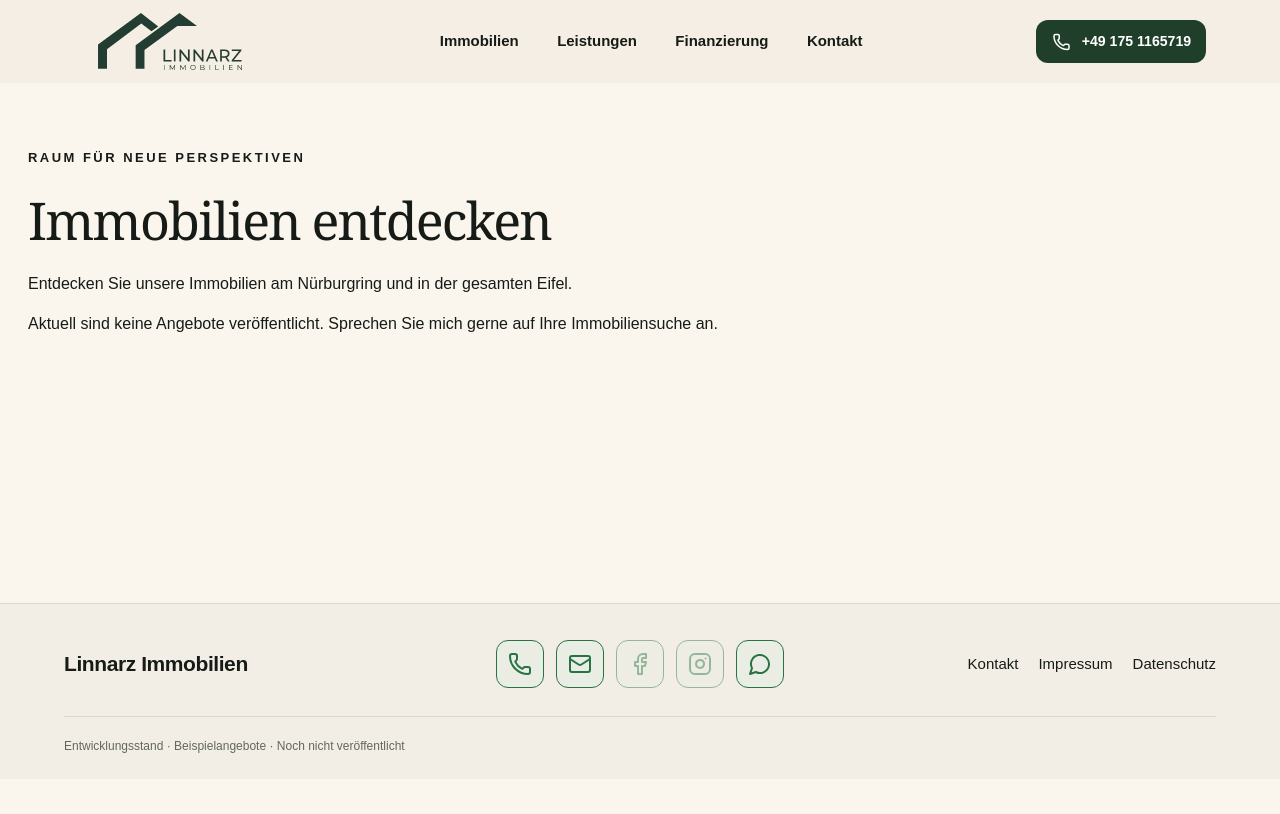
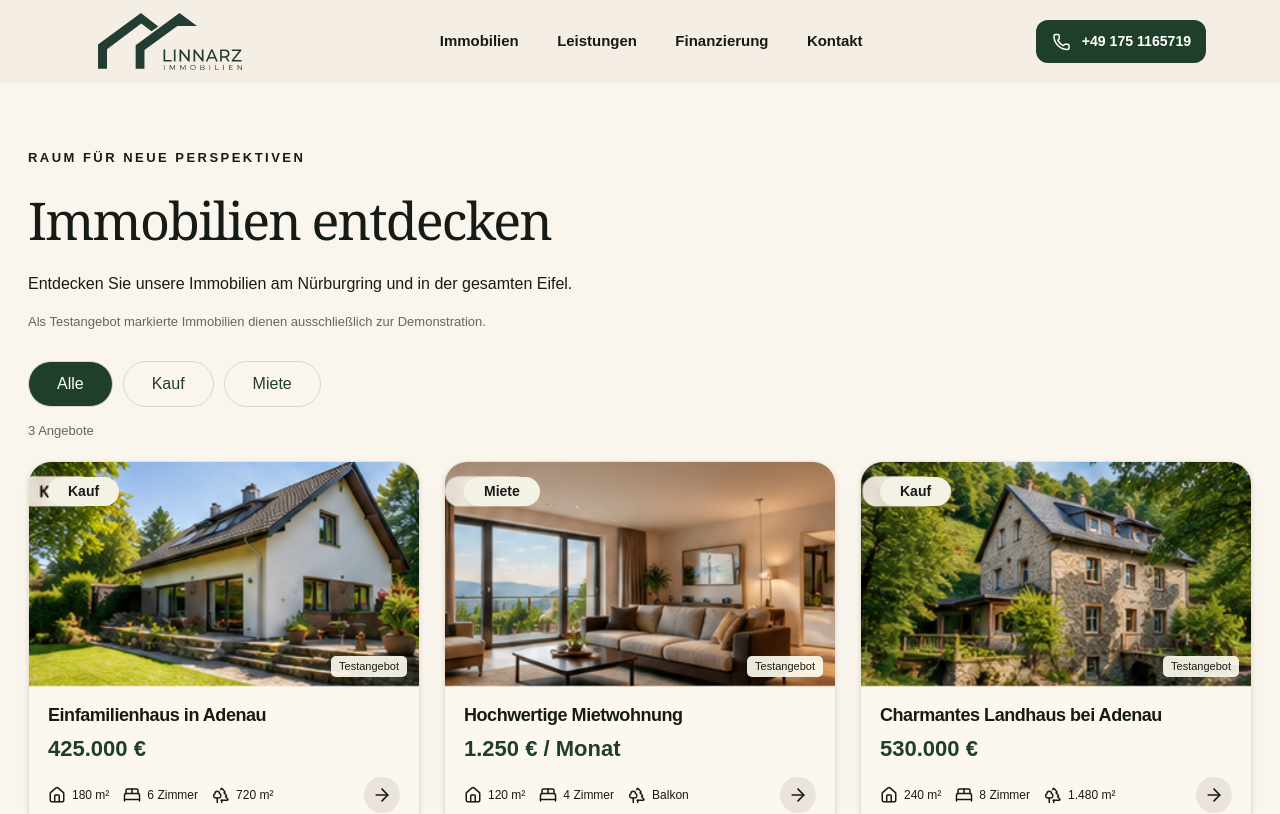
Before and after one commit to luca2linnarz-cyber/linnarz-immobilien, a Next.js app: page /immobilien in a window 1280 px wide. Shown: the top 814 px of the page. Built offline with nearby package versions, Linux system fonts and the light colour scheme; no server answers; the database is empty.

Commit message:
Restore approved sample listings and place agent portrait beside contact details

```diff
--- a/app/globals.css
+++ b/app/globals.css
@@ -197,6 +197,7 @@ footer .footer-note{grid-column:1/-1;width:auto;margin:0;padding-top:20px;border
 @media(max-width:600px){.editor-toolbar{flex-direction:column;align-items:flex-start;gap:10px;padding:14px}.admin-page>.property-detail .property-detail-grid{grid-template-columns:1fr}}
 
 /* Reuse the home portrait at the sidebar scale, independent of viewport sizing. */
-.object-contact-portrait{width:100%;max-width:260px;margin:30px auto 22px}
+.object-agent{container-type:inline-size}.object-agent-body{display:grid;grid-template-columns:minmax(0,1fr) 28%;gap:16px;align-items:center}.object-agent-copy{min-width:0}.object-agent-copy p{margin-bottom:0}.object-agent-copy a{display:flex;align-items:center;gap:10px;color:var(--green);margin-top:14px;white-space:nowrap}.object-agent-copy svg{flex-shrink:0}.object-contact-portrait{width:100%;max-width:120px;margin:10px 0 0;justify-self:end}
 .object-contact-portrait .portrait-frame{width:100%;height:auto;min-height:0;aspect-ratio:4/3}
-.object-contact-portrait .portrait-original>img{height:calc(100% + 18px);object-position:center top}
+.object-contact-portrait .portrait-original>img{height:calc(100% + 9px);object-position:center top}
+@container (max-width:300px){.object-agent-body{gap:12px;grid-template-columns:minmax(0,1fr) 72px}.object-agent-copy a{font-size:13px;gap:6px}}
--- a/lib/property-store.ts
+++ b/lib/property-store.ts
@@ -20,7 +20,11 @@ export async function loadCatalog(db: SupabaseClient, admin=false): Promise<Prop
   }));
 }
 export const getProperties=cache(async():Promise<Property[]>=>{
+  const demoProperties:Property[]=examples.map((p,i)=>({...p,id:`demo-${i}`,reference:`DEMO-00${i+1}`,priceAmount:null,type:p.type as 'Kauf'|'Miete',status:'Verfügbar',published:true,demo:true,details:{objectType:i===1?'Wohnung':'Haus',...(p.title.includes('Adenau')?{city:'Adenau'}:{}),...(p.extra.includes('Grundstück')?{plotArea:p.extra.replace(' m² Grundstück','')}:{} )},equipment:'',location:'',media:[{id:`photo-${i}`,path:p.image,label:p.title,kind:'photo',url:p.image}]}));
   const db=publicDatabase();
-  if(!db) return examples.map((p,i)=>({...p,id:`demo-${i}`,reference:`DEMO-00${i+1}`,priceAmount:null,type:p.type as 'Kauf'|'Miete',status:'Verfügbar',published:true,demo:true,details:{objectType:i===1?'Wohnung':'Haus',...(p.title.includes('Adenau')?{city:'Adenau'}:{}),...(p.extra.includes('Grundstück')?{plotArea:p.extra.replace(' m² Grundstück','')}:{} )},equipment:'',location:'',media:[{id:`photo-${i}`,path:p.image,label:p.title,kind:'photo',url:p.image}]}));
-  return loadCatalog(db);
+  if(!db) return demoProperties;
+  const published=await loadCatalog(db);
+  // Keep the approved example listings visible alongside the connected catalog.
+  const slugs=new Set(published.map(p=>p.slug));
+  return [...published,...demoProperties.filter(p=>!slugs.has(p.slug))];
 });
```
Also changed, not shown: components/property-details.tsx (+1 -1 lines).
